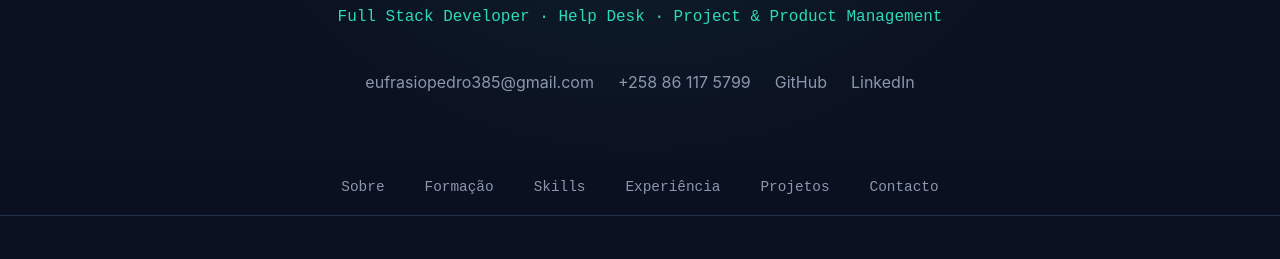
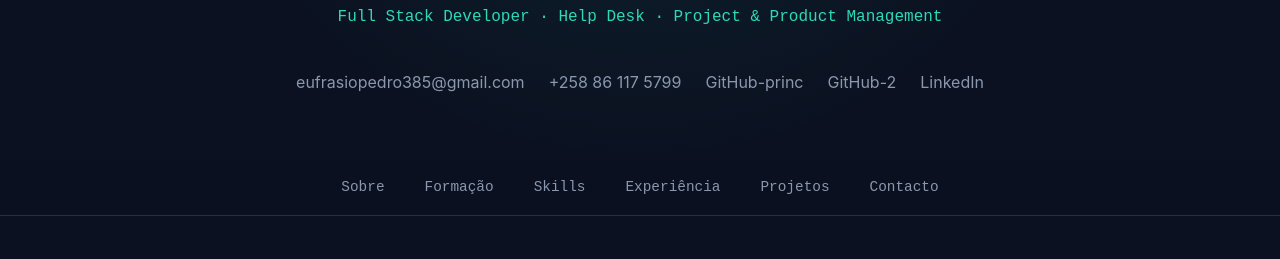
Before and after one commit to matussedev006/Portefolio-Matusse, a plain HTML site: page index.html in a window 1280 px wide. Shown: the part 317-576 px from the top of the page. Drawn offline with Linux system fonts and the light colour scheme; a script that the page names is missing.

Commit message:
actualizar segunda account github

```diff
--- a/index.html
+++ b/index.html
@@ -18,7 +18,8 @@
             <ul class="hero__contacts">
                 <li><a href="mailto:eufrasiopedro385@gmail.com">eufrasiopedro385@gmail.com</a></li>
                 <li><a href="tel:+258861175799">+258 86 117 5799</a></li>
-                <li><a href="https://github.com/math006-fauh" target="_blank" rel="noopener">GitHub</a></li>
+                <li><a href="https://github.com/matussedev006" target="_blank" rel="noopener">GitHub-princ</a></li>
+                <li><a href="https://github.com/math006-fauh" target="_blank" rel="noopener">GitHub-2</a></li>
                 <li><a href="https://www.linkedin.com/in/eufrasiomatusse" target="_blank" rel="noopener">LinkedIn</a></li>
             </ul>
         </div>
@@ -174,7 +175,7 @@
         <div class="container">
             <p>Eufrasio Pedro Matusse | Portefólio — <span id="ano-corrente">2026</span></p>
         </div>
-    </footer>
+    </>
 
     <script src="script.js"></script>
 </body>
```
